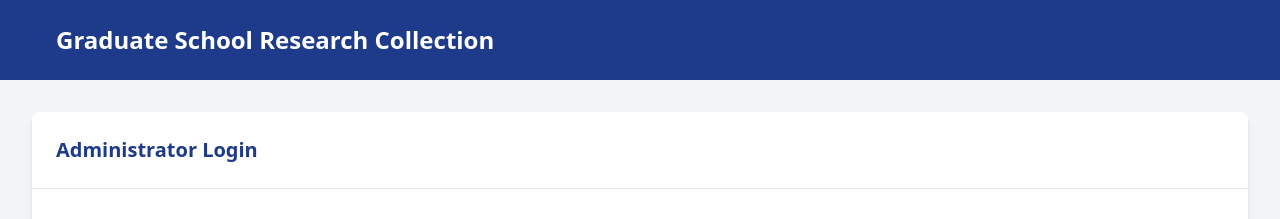
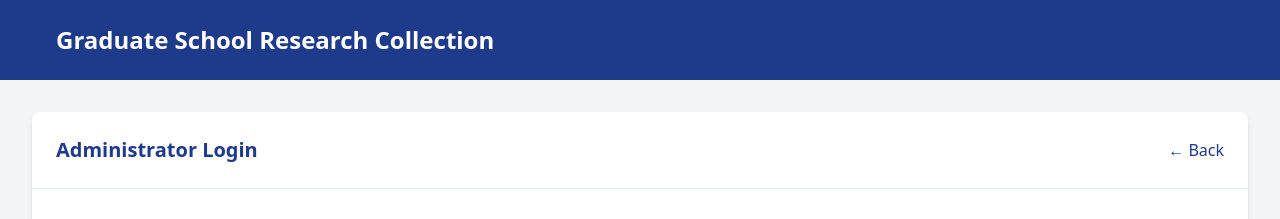
Before and after one commit to thevinnnzzz/lpu-daily-record, a React (Vite) app: page / in a window 1280 px wide. Both pictures are taken after a click on the button "Admin Login". Shown: the top 219 px of the page. Built offline with nearby package versions, Linux system fonts and the light colour scheme.

Commit message:
Add back button to login page
Implemented a back button on the admin login page to enhance navigation for users.
[skip gpt_engineer]

```diff
--- a/src/pages/Index.tsx
+++ b/src/pages/Index.tsx
@@ -30,9 +30,17 @@ const Index = () => {
         {isAdmin && !isAuthenticated ? (
           <div className="bg-white rounded-lg shadow-md">
             <div className="p-6 border-b">
-              <h2 className="text-xl font-semibold text-academic-primary">
-                Administrator Login
-              </h2>
+              <div className="flex items-center justify-between">
+                <h2 className="text-xl font-semibold text-academic-primary">
+                  Administrator Login
+                </h2>
+                <button
+                  onClick={() => setIsAdmin(false)}
+                  className="text-academic-primary hover:underline flex items-center gap-2"
+                >
+                  ← Back
+                </button>
+              </div>
             </div>
             <AdminLogin onLogin={() => setIsAuthenticated(true)} />
           </div>
```
